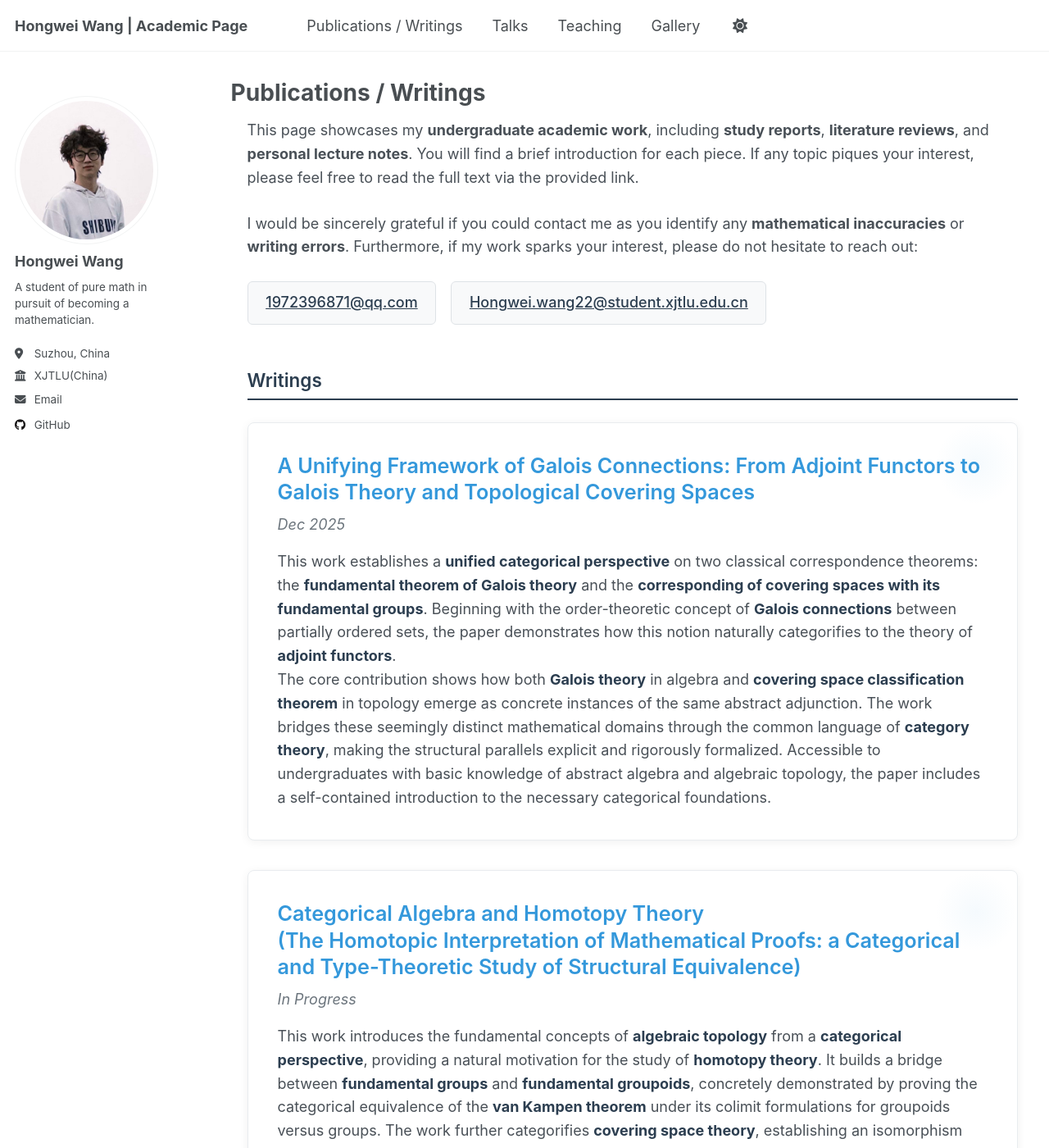
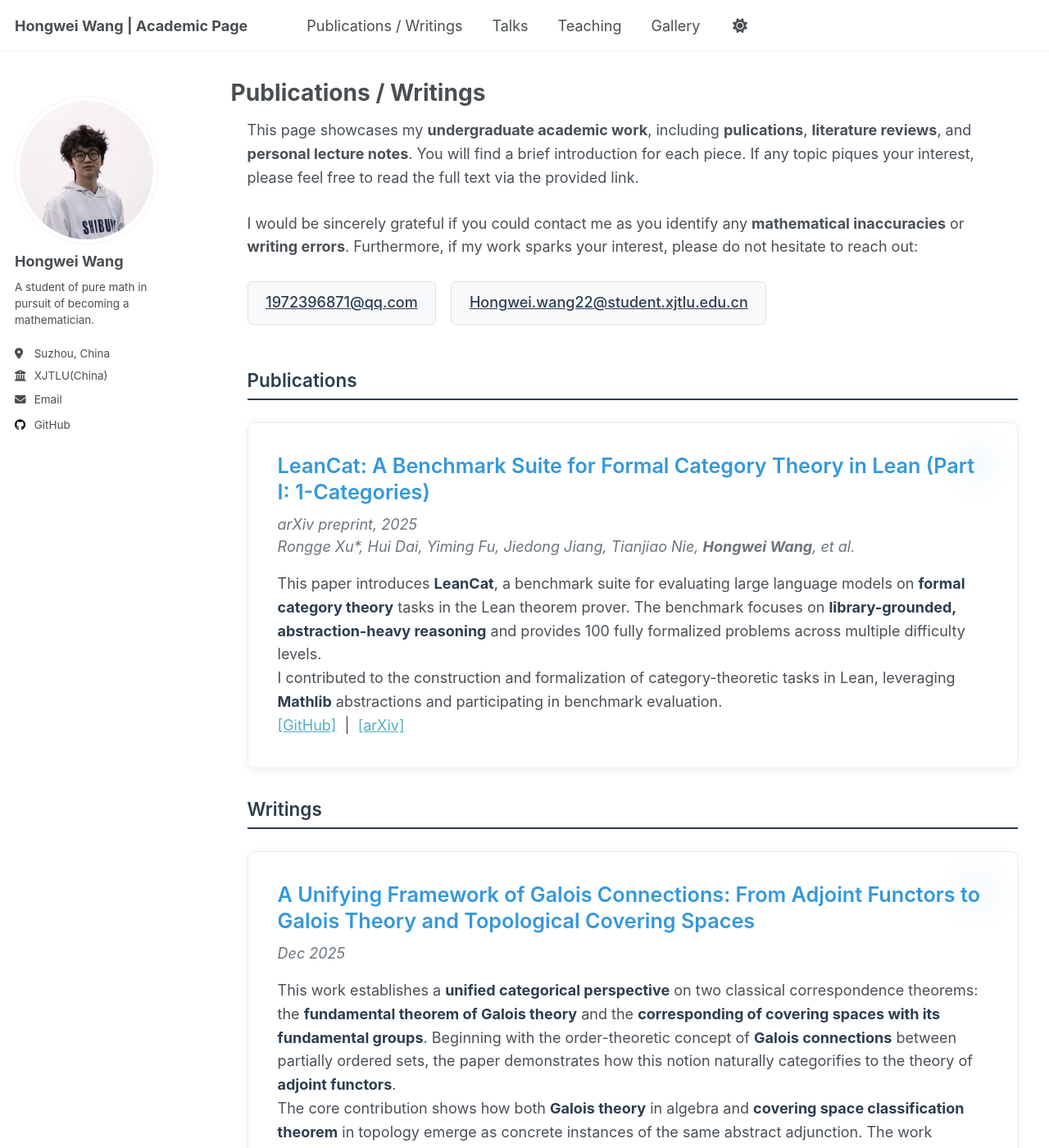
Before and after one commit to WangHongWei-AcademicPage/WangHongWei-AcademicPage.github.io, a Jekyll site: the page built from _pages/writings.html, in a window 1280 px wide and 1400 px high. Shown: the whole window at 82% size. Built offline with Jekyll 4.4.1, drawn with Linux system fonts in a browser that asks for light colours; a script that is not in the unit is left out.

Commit message:
Revise writings page and add publications section
Updated the introductory text and added a new section for publications, including details about the LeanCat benchmark suite.

```diff
--- a/_pages/writings.html
+++ b/_pages/writings.html
@@ -165,7 +165,7 @@ author_profile: true
 
 <div class="writings-container">
   <div class="intro-text">
-    <p>This page showcases my <strong>undergraduate academic work</strong>, including <strong>study reports</strong>, <strong>literature reviews</strong>, and <strong>personal lecture notes</strong>. You will find a brief introduction for each piece. If any topic piques your interest, please feel free to read the full text via the provided link.</p>
+    <p>This page showcases my <strong>undergraduate academic work</strong>, including <strong>pulications</strong>, <strong>literature reviews</strong>, and <strong>personal lecture notes</strong>. You will find a brief introduction for each piece. If any topic piques your interest, please feel free to read the full text via the provided link.</p>
 
     <p>I would be sincerely grateful if you could contact me as you identify any <strong>mathematical inaccuracies</strong> or <strong>writing errors</strong>. Furthermore, if my work sparks your interest, please do not hesitate to reach out:</p>
 
@@ -174,6 +174,61 @@ author_profile: true
       <a href="mailto:Hongwei.wang22@student.xjtlu.edu.cn" class="contact-email">Hongwei.wang22@student.xjtlu.edu.cn</a>
     </div>
   </div>
+
+
+<h2 class="section-title">Publications</h2>
+
+<div class="writing-card fade-in">
+  <div class="writing-header">
+    <h3 class="writing-title">
+      LeanCat: A Benchmark Suite for Formal Category Theory in Lean (Part I: 1-Categories)
+    </h3>
+    <div class="writing-meta">
+      arXiv preprint, 2025 <br>
+      <em>Rongge Xu*, Hui Dai, Yiming Fu, Jiedong Jiang, Tianjiao Nie, <strong>Hongwei Wang</strong>, et al.</em>
+    </div>
+  </div>
+
+  <p class="writing-description">
+    This paper introduces <strong>LeanCat</strong>, a benchmark suite for evaluating large language models on
+    <strong>formal category theory</strong> tasks in the Lean theorem prover. The benchmark focuses on
+    <strong>library-grounded, abstraction-heavy reasoning</strong> and provides 100 fully formalized problems
+    across multiple difficulty levels.
+  </p>
+
+  <p class="writing-description">
+    I contributed to the construction and formalization of category-theoretic tasks in Lean,
+    leveraging <strong>Mathlib</strong> abstractions and participating in benchmark evaluation.
+  </p>
+
+  <p class="writing-description">
+    <a href="https://github.com/sciencraft/LeanCat" target="_blank">[GitHub]</a>
+    &nbsp;|&nbsp;
+    <a href="https://arxiv.org/abs/XXXX.XXXXX" target="_blank">[arXiv]</a>
+  </p>
+</div>
+
+
+
+
+
+
+
+
+
+
+
+
+
+
+
+
+
+
+
+
+
+
 
   <h2 class="section-title">Writings</h2>
 
```
